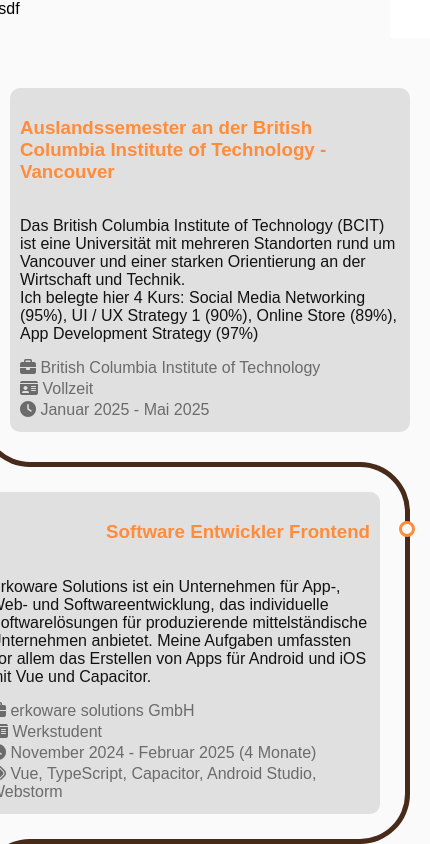
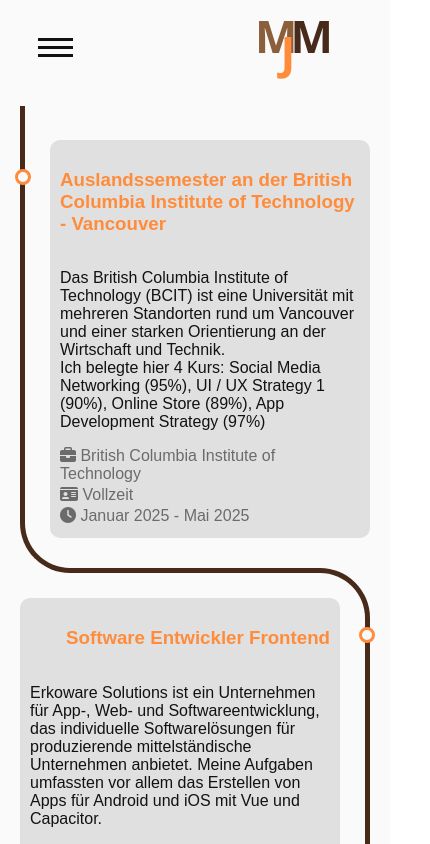
Before and after one commit to mrgrashalm/portfolio, an Angular app: page /home in a window 390 px wide. Shown: the top 844 px of the page, 430 px wide, since content can reach past the window. Built offline with nearby package versions, Linux system fonts and the light colour scheme.

Commit message:
Add header

```diff
--- a/src/app/app.module.ts
+++ b/src/app/app.module.ts
@@ -8,6 +8,7 @@
 import { ColorsComponent } from './colors/colors.component';
 import { TimelineComponent } from './timeline/timeline.component';
 import { HeaderComponent } from './header/header.component';
+import { FormsModule } from '@angular/forms';
 
 @NgModule({
   declarations: [
@@ -20,6 +21,7 @@
   ],
   imports: [
     BrowserModule,
+    FormsModule,
     AppRoutingModule
   ],
   providers: [],
--- a/src/app/header/header.component.html
+++ b/src/app/header/header.component.html
@@ -1 +1,55 @@
-<p>header works!</p>
+
+<div class="burger-container">
+    <div>
+        <input type="checkbox"  class="openSidebarMenu" id="openSidebarMenu"/>
+        <label for="openSidebarMenu" class="sidebarIconToggle">
+            <div class="spinner diagonal part-1"></div>
+            <div class="spinner horizontal"></div>
+            <div class="spinner diagonal part-2"></div>
+        </label>
+        <div id="sidebarMenu">
+            <div class="main-content-wrapper">
+                <a routerLink="/colors">News</a>
+                <a routerLink="/colors">Contact</a>
+                <a routerLink="/colors">About</a>
+            </div>
+        </div>
+    </div>
+    <div>
+        <div class="header-right">
+            <div class="small-logo">
+                <img src="assets/logo.svg">
+            </div>
+        </div>
+    </div>
+</div>
+
+
+
+<div class="container">
+
+    <div class="header-middle">
+        <h2>
+            <a routerLink="/colors">Lebenslauf</a>
+        </h2>
+        <h2>
+            <a routerLink="/colors">About</a>
+        </h2>
+        <h2>
+            <a routerLink="/colors">Projekte</a>
+        </h2>
+        <h2>
+            <a routerLink="/colors">Aktuelles</a>
+        </h2>
+        <h2>
+            <a routerLink="/colors">Kontakt</a>
+        </h2>
+    </div>
+
+    <div class="header-right">
+        <div class="small-logo">
+            <img src="assets/logo.svg">
+        </div>
+    </div>
+
+</div>
--- a/src/app/header/header.component.scss
+++ b/src/app/header/header.component.scss
@@ -0,0 +1,174 @@
+// General
+
+.small-logo {
+    img {
+        height: 80px;
+    }
+}
+
+.header-middle {
+    display: grid;
+    grid-template-columns: 1fr 1fr 1fr 1fr 1fr;
+    grid-gap: 10px;
+
+    h2 {
+        a {
+            display: block;
+            text-align: center;
+            // padding-top: 15px;
+            // border: 1px solid var(--neutral);
+            color: var(--primary);
+            text-decoration: none;
+        }
+
+        align-content: center;
+    }
+}
+
+.header-right {
+    align-content: center;
+    justify-content: center;
+    display: flex;
+}
+
+// Menu
+
+.container {
+    background-color: var(--background);
+    display: grid;
+    grid-template-columns: 3fr 0.5fr;
+    grid-gap: 10px;
+    height: var(--header-height);
+}
+
+
+// Burger-Menu
+
+.burger-container {
+    display: none;
+    grid-template-columns: 1fr 1fr;
+    background-color: var(--background);
+    height: var(--header-height);
+}
+
+#sidebarMenu {
+    height: 171px; /*change here related your menu height*/
+    position: fixed;
+    overflow: none;
+    width: 100%;
+    z-index: 100;
+    transform: translateY(-171px); /*change here related your menu height*/
+}
+.main-content-wrapper a{
+    width: 100%;
+    height: 40px;
+    display: block;
+    background: var(--primary);
+    text-align: center;
+    padding-top: 15px;
+    border: 1px solid var(--neutral);
+    color: var(--text);
+    text-decoration: none;
+}
+#sidebarMenu::-webkit-scrollbar {
+    width: 12px;
+}
+#sidebarMenu::-webkit-scrollbar-track {
+    box-shadow: inset 0 0 6px rgba(0,0,0,0.3);
+    -webkit-box-shadow: inset 0 0 6px rgba(0,0,0,0.3);
+    border-radius: 10px;
+}
+#sidebarMenu::-webkit-scrollbar-thumb {
+    box-shadow: inset 0 0 6px rgba(0,0,0,0.3);
+    -webkit-box-shadow: inset 0 0 6px rgba(0,0,0,0.3);
+    border-radius: 10px;
+    background: var(--primary);
+    height: 50px;
+}
+.sidebarMenuInner{
+    margin:0;
+    padding:0;
+    border-top: 1px solid rgba(255, 255, 255, 0.10);
+}
+input[type="checkbox"]:checked ~ #sidebarMenu {
+    transform: translatey(0);
+    top: var(--header-height) /*change here related your top menu height*/
+}
+input[type=checkbox] {
+    transition: all 0.3s;
+    box-sizing: border-box;
+    display: none;
+}
+.sidebarIconToggle {
+    transition: all 0.3s;
+    box-sizing: border-box;
+    cursor: pointer;
+    position: absolute;
+    z-index: 99;
+    height: 22px;
+    width: 35px;
+    left: 38px;
+    top: 38px;
+    display: none;
+}
+.spinner {
+    transition: all 0.3s;
+    box-sizing: border-box;
+    position: absolute;
+    height: 3px;
+    width: 100%;
+    background-color: (var(--text));
+}
+.horizontal {
+    transition: all 0.3s;
+    box-sizing: border-box;
+    position: relative;
+    float: left;
+    margin-top: 5px;
+}
+.diagonal.part-1 {
+    position: relative;
+    transition: all 0.3s;
+    box-sizing: border-box;
+    float: left;
+}
+.diagonal.part-2 {
+    transition: all 0.3s;
+    box-sizing: border-box;
+    position: relative;
+    float: left;
+    margin-top: 5px;
+}
+input[type=checkbox]:checked ~ .sidebarIconToggle > .horizontal {
+    transition: all 0.3s;
+    box-sizing: border-box;
+    opacity: 0;
+}
+input[type=checkbox]:checked ~ .sidebarIconToggle > .diagonal.part-1 {
+    transition: all 0.3s;
+    box-sizing: border-box;
+    transform: rotate(135deg);
+    margin-top: 8px;
+}
+input[type=checkbox]:checked ~ .sidebarIconToggle > .diagonal.part-2 {
+    transition: all 0.3s;
+    box-sizing: border-box;
+    transform: rotate(-135deg);
+    margin-top: -9px;
+}
+
+
+@media screen and (max-width: 850px) {
+    .sidebarIconToggle {
+        display: block;
+    }
+    .burger-container {
+        display: grid;
+    }
+}
+
+@media screen and (max-width: 850px) {
+    .container {
+        display: none;
+    }
+}
--- a/src/app/landing/landing.component.html
+++ b/src/app/landing/landing.component.html
@@ -1,10 +1,11 @@
+
+<app-header class="header-container">
+
+</app-header>
 
 <div class="background">
+
     <div class="section">
-        sdfkasdf
-    </div>
-
-    <div>
         <app-timeline>
         </app-timeline>
     </div>
--- a/src/app/timeline/timeline.component.html
+++ b/src/app/timeline/timeline.component.html
@@ -1,5 +1,3 @@
-
-
 <div class="timeline">
   <div class="outer">
      <div class="card">
--- a/src/app/timeline/timeline.component.scss
+++ b/src/app/timeline/timeline.component.scss
@@ -11,7 +11,7 @@
 .card {
   position: relative;
   max-width: 800px;
-  min-width: 400px;
+  min-width: 280px;
 }
 
 /* setting padding based on even or odd */
--- a/src/styles.scss
+++ b/src/styles.scss
@@ -10,6 +10,8 @@
     --text: #121212;
     --text-secondary: #6b6b6b;
     --neutral: #E0E0E0;
+
+    --header-height: 90px;
 }
 
 body {
@@ -20,10 +22,17 @@
 .background {
     display: block;
     width: 100vw;
-    height: 100vh;
+    height: calc(100vh - var(--header-height));
+    top: var(--header-height);
+    position: absolute;
     margin: 0;
     padding: 0;
     background-color: #FAFAFA;
     display: grid;
     justify-content: center;
 }
+
+// .header-container {
+//     width: auto;
+//     height: min-content;
+// }
```
